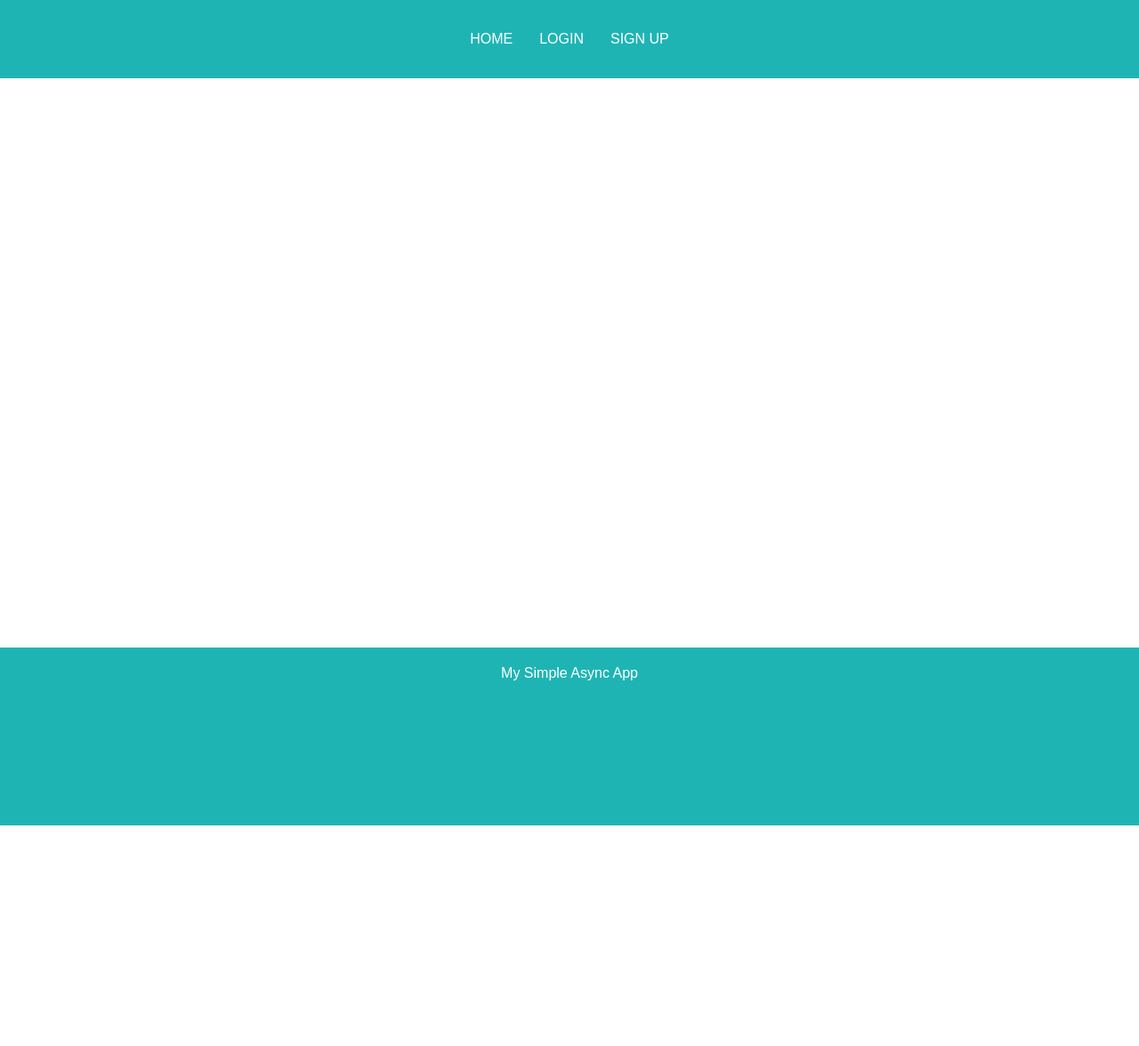
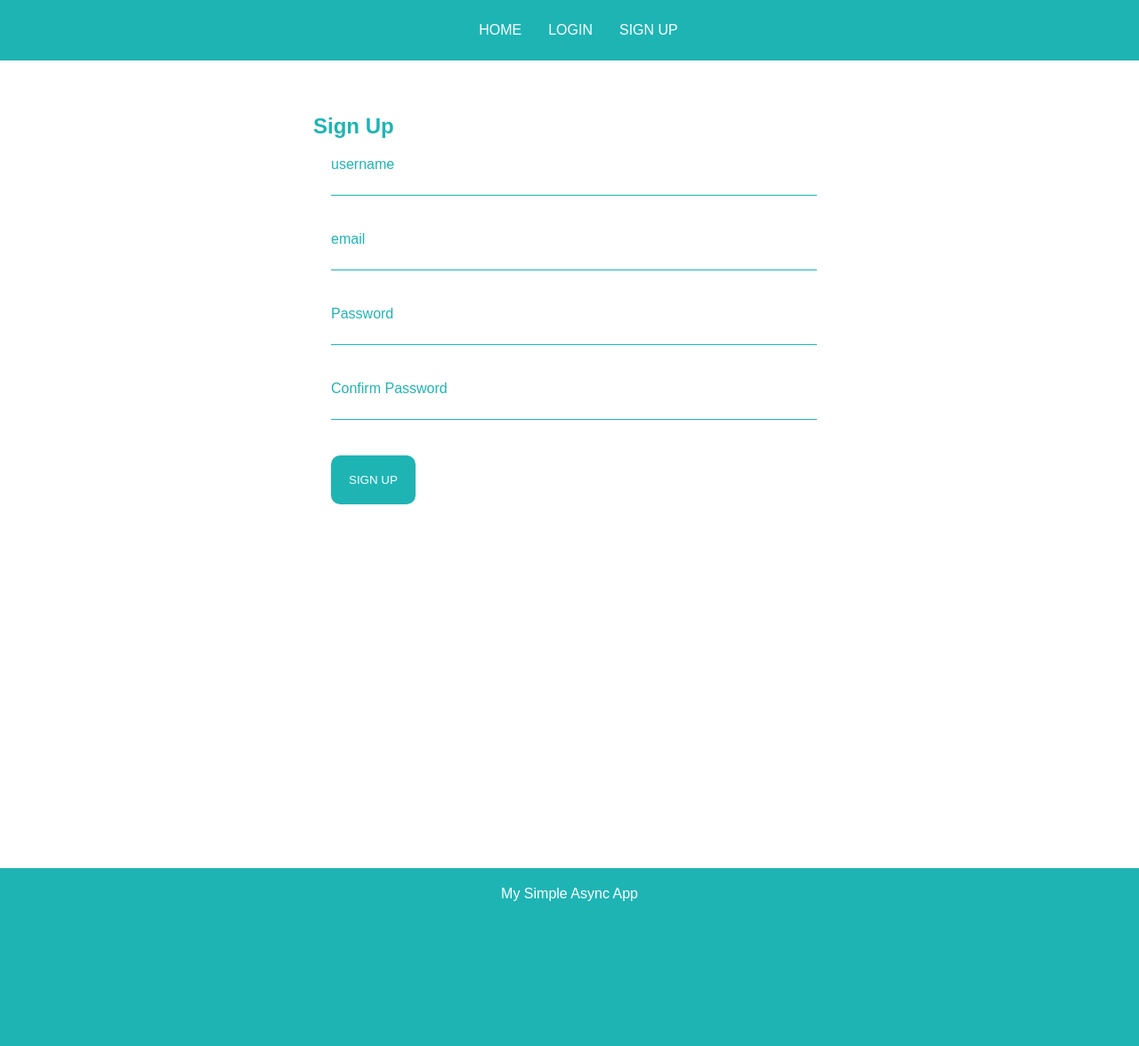
Before and after one commit to jod35/AsyncIO-FlaskApp, a Flask app: page /register in a window 1280 px wide. Shown: the whole page at 89% size. Before the commit the page ends 928 px from the top, so only its background shows below. Run offline with Flask 2, Linux system fonts and the light colour scheme.

Commit message:
feat (add login and register forms plus styling)

```diff
--- a/simple/static/main.css
+++ b/simple/static/main.css
@@ -5,16 +5,23 @@
 }
 
 main{
-    min-height: 80vh;
+    min-height: 90vh;
+    padding: 10% 5%;
 }
 a{
     text-decoration: none;
 }
 header{
-    padding: 20px;
+    padding: 10px;
     display: flex;
     justify-content: center;
     background-color: rgb(31, 180, 180);
+    width: 100%;
+    position: fixed;
+    top:0;
+    left: 0;
+
+
 
 }
 
@@ -24,7 +31,33 @@ header a{
     text-transform: uppercase;
 }
 
-
+.welcome-text{
+  text-align: center;
+  padding: 10% 5% 5% 5% ;
+  color: rgb(31, 180, 180);
+}
+.mybtn{
+    background-color: rgb(31, 180, 180);
+    color: white;
+    border: none;
+    padding: 20px;
+    text-transform: uppercase;
+    border-radius: 10px;
+}
+.form{
+    width: 50%;
+    margin: auto;
+    color: rgb(31, 180, 180);
+}
+.form-group{
+    padding: 20px;
+}
+.form-control{
+    width: 100%;
+    padding: 5px;
+    border: none;
+    border-bottom: 1px solid rgb(31, 180, 180);
+}
 footer{
     color: white;
     text-align: center;
--- a/simple/templates/index.html
+++ b/simple/templates/index.html
@@ -1,4 +1,8 @@
 {% extends 'base.html' %}
 {% block body %}
-
+    <div class="welcome-text">
+       <h1> Welcome To My Simple Async App</h1>
+       <br>
+       <a href="/register" class="mybtn">Get Started</a>
+    </div>
 {% endblock body %}
--- a/simple/templates/signup.html
+++ b/simple/templates/signup.html
@@ -1,5 +1,30 @@
 {% extends 'base.html' %}
 
 {% block body %}
+    <div class="form">
+        <h2>Sign Up</h2>
+        <div class="form-group">
+            <label for="username">username</label>
+            <input type="text" name="username" id="username" class="form-control">
+        </div>
 
+        <div class="form-group">
+            <label for="email">email</label>
+            <input type="text" name="email" id="email" class="form-control">
+        </div>
+
+        <div class="form-group">
+            <label for="password">Password</label>
+            <input type="password" name="password" id="password" class="form-control">
+        </div>
+
+        <div class="form-group">
+            <label for="confitm">Confirm Password</label>
+            <input type="password" name="confirm" id="confirm" class="form-control">
+        </div>
+
+        <div class="form-group">
+            <input type="submit" value="Sign Up" class="mybtn" id="signup-btn">
+        </div>
+    </div>
 {% endblock body %}
```
Also changed, not shown: simple/static/index.js (added).
